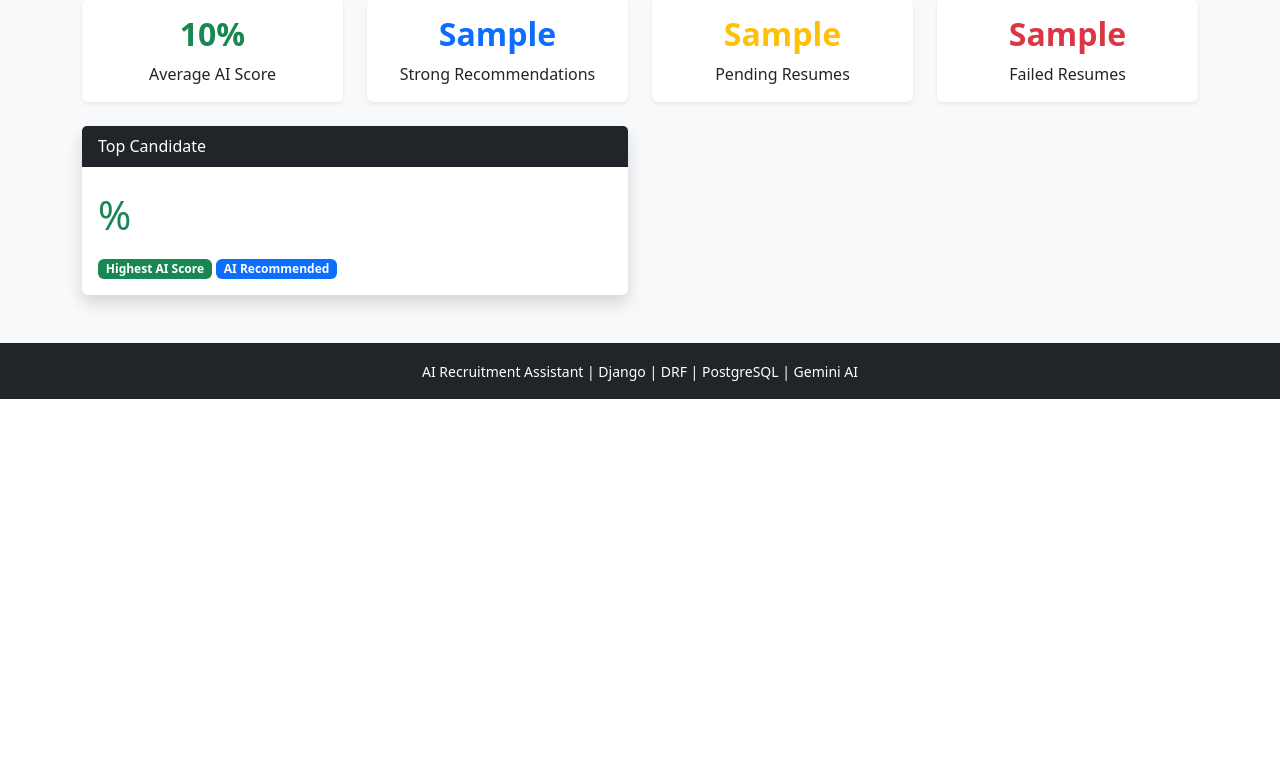
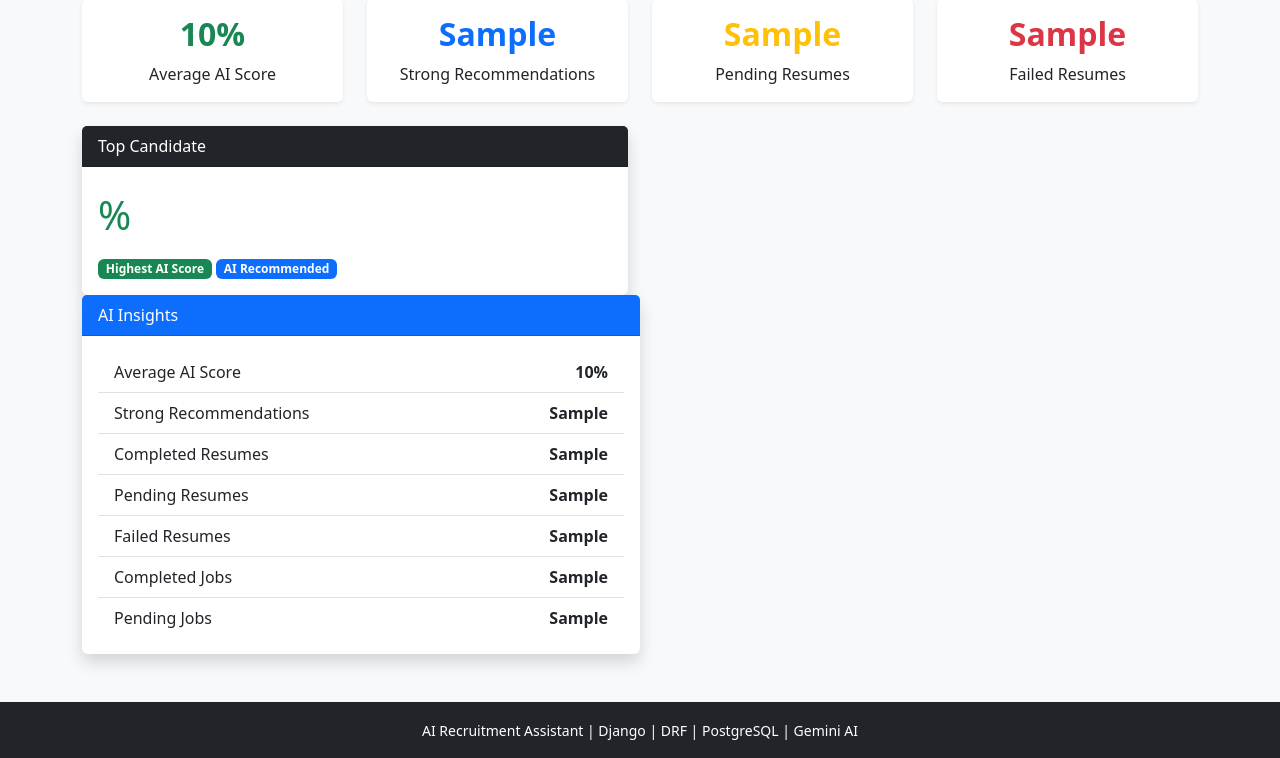
Before and after one commit to shuklaaanjaney/AI-Recruitment-Assistant, a Django app: template templates/dashboard/dashboard.html in a window 1280 px wide. Shown: the part 735-1493 px from the top of the page. Before the commit the page ends 1134 px from the top, so only its background shows below. Run offline with Django 5.2, Linux system fonts and the light colour scheme; tables that the repository leaves empty hold one stand-in row (values such as "Sample post"); the template is opened without the code that fills it: values that come from a table or form of the project are taken from there, most other values are stand-ins (such as "Sample title", 1, 10 or a date in 2020).

Commit message:
Debug dashboard view

```diff
--- a/templates/dashboard/dashboard.html
+++ b/templates/dashboard/dashboard.html
@@ -174,4 +174,58 @@
     </div>
 
 </div>
+<div class="col-md-6">
+
+    <div class="card shadow border-0 h-100">
+
+        <div class="card-header bg-primary text-white">
+            AI Insights
+        </div>
+
+        <div class="card-body">
+
+            <ul class="list-group list-group-flush">
+
+                <li class="list-group-item d-flex justify-content-between">
+                    <span>Average AI Score</span>
+                    <strong>{{ average_score }}%</strong>
+                </li>
+
+                <li class="list-group-item d-flex justify-content-between">
+                    <span>Strong Recommendations</span>
+                    <strong>{{ strong_recommendations }}</strong>
+                </li>
+
+                <li class="list-group-item d-flex justify-content-between">
+                    <span>Completed Resumes</span>
+                    <strong>{{ completed_resumes }}</strong>
+                </li>
+
+                <li class="list-group-item d-flex justify-content-between">
+                    <span>Pending Resumes</span>
+                    <strong>{{ pending_resumes }}</strong>
+                </li>
+
+                <li class="list-group-item d-flex justify-content-between">
+                    <span>Failed Resumes</span>
+                    <strong>{{ failed_resumes }}</strong>
+                </li>
+
+                <li class="list-group-item d-flex justify-content-between">
+                    <span>Completed Jobs</span>
+                    <strong>{{ completed_jobs }}</strong>
+                </li>
+
+                <li class="list-group-item d-flex justify-content-between">
+                    <span>Pending Jobs</span>
+                    <strong>{{ pending_jobs }}</strong>
+                </li>
+
+            </ul>
+
+        </div>
+
+    </div>
+
+</div>
 {% endblock %}
```
